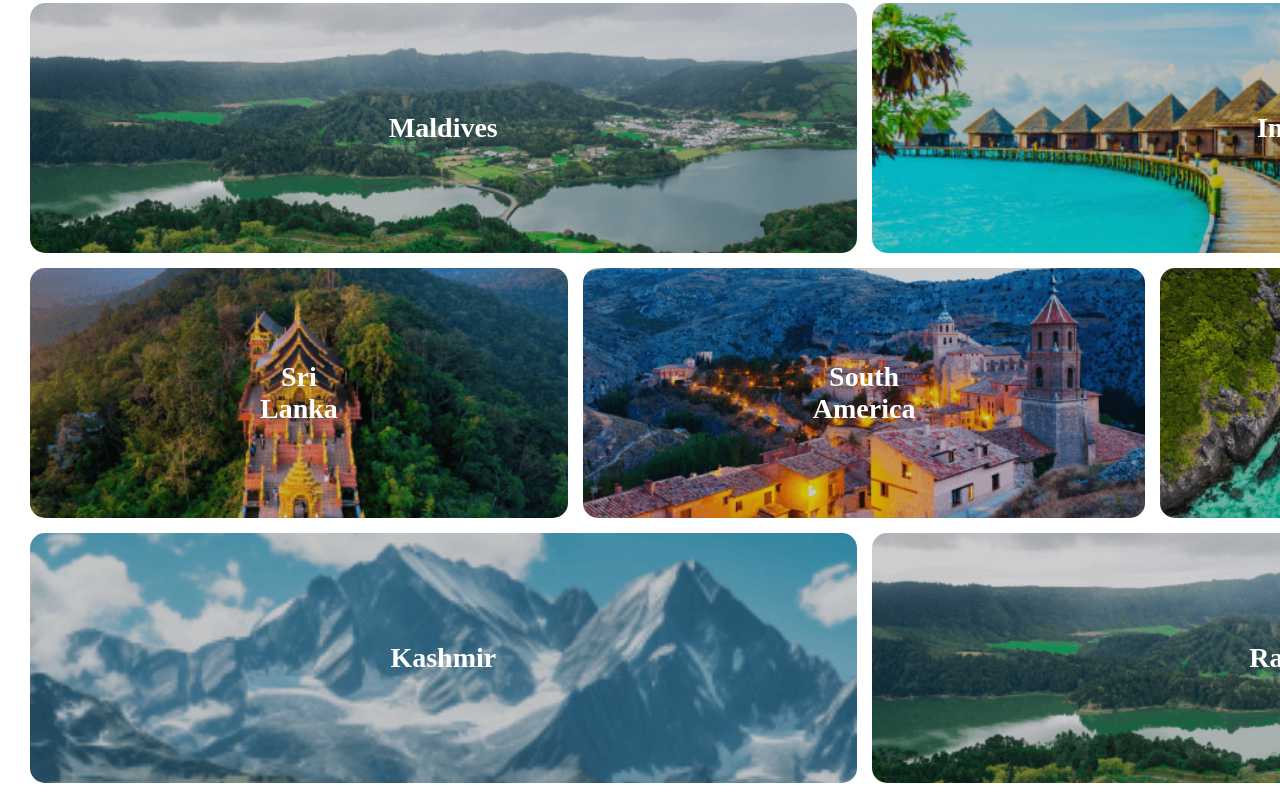
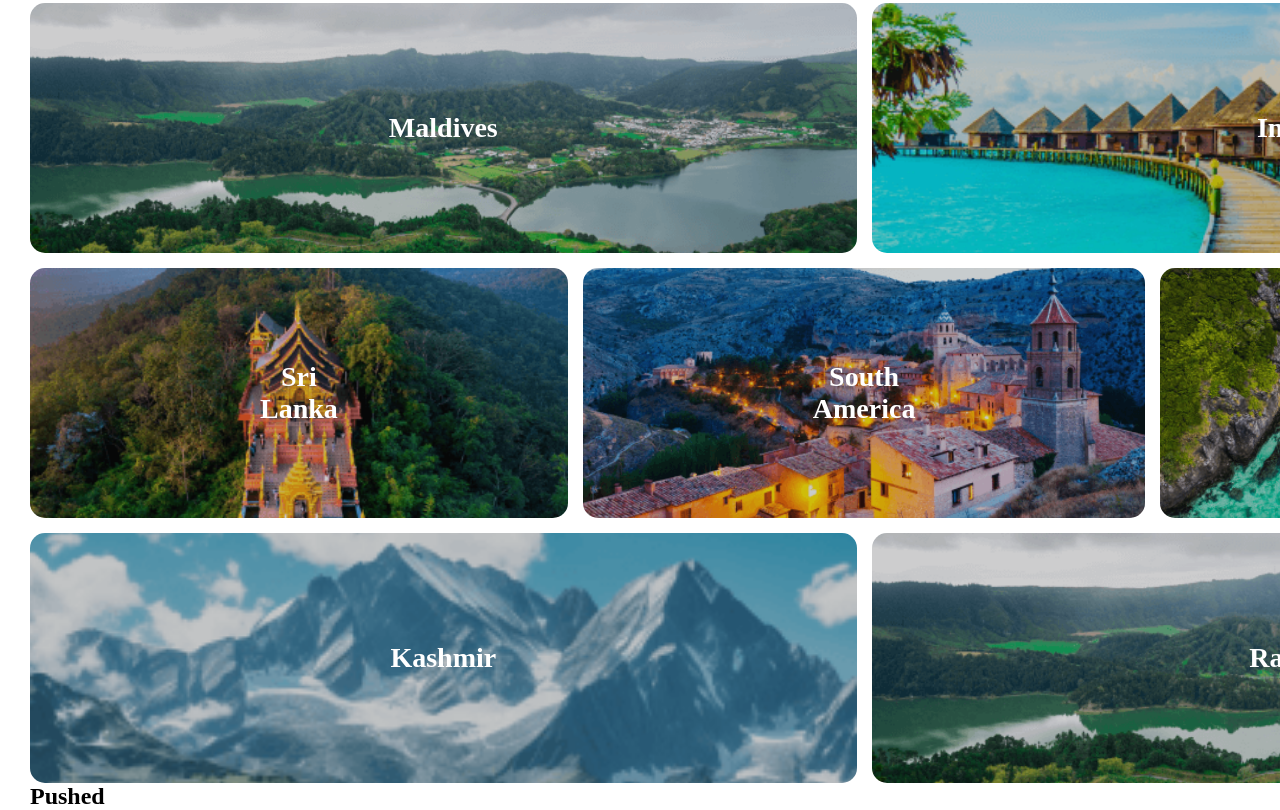
Before and after one commit to Palash-Halder/delta-travel, a plain HTML site: page index.html in a window 1280 px wide. Shown: the part 1605-2415 px from the top of the page. Before the commit the page ends 2388 px from the top, so only its background shows below. Drawn offline with Linux system fonts and the light colour scheme.

Commit message:
h1 tedted

```diff
--- a/index.html
+++ b/index.html
@@ -104,6 +104,7 @@
                 </div>
             </div>
 
+            <h1> Pushed</h1>
         </section>
     </main>
 
```
